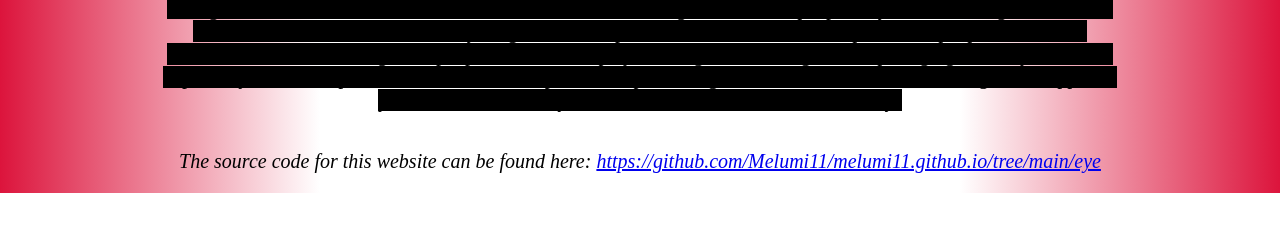
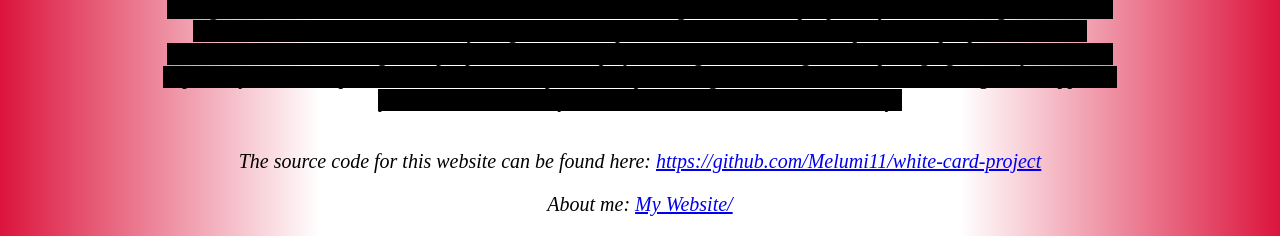
Before and after one commit to Melumi11/white-card-project, a plain HTML site: page index.html in a window 1280 px wide. Shown: the part 2771-3007 px from the top of the page. Before the commit the page ends 2964 px from the top, so only its background shows below. Drawn offline with Linux system fonts and the light colour scheme.

Commit message:
Update index.html

```diff
--- a/index.html
+++ b/index.html
@@ -102,7 +102,8 @@
         </div>
         <br>
         <div>
-            <p style="font-size: 1.25em;"><i>The source code for this website can be found here: <a href="https://github.com/Melumi11/melumi11.github.io/tree/main/eye" target="_blank">https://github.com/Melumi11/melumi11.github.io/tree/main/eye</a></i></p>
+            <p style="font-size: 1.25em;"><i>The source code for this website can be found here: <a href="https://github.com/Melumi11/white-card-project" target="_blank">https://github.com/Melumi11/white-card-project</a></i></p>
+	    <p style="font-size: 1.25em;"><i>About me: <a href="https://melumi11.github.io/" target="_blank">My Website/</a></i></p>
         </div>
     </body>
 </html>
```
